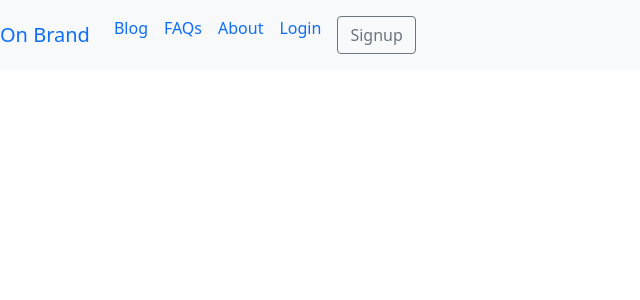
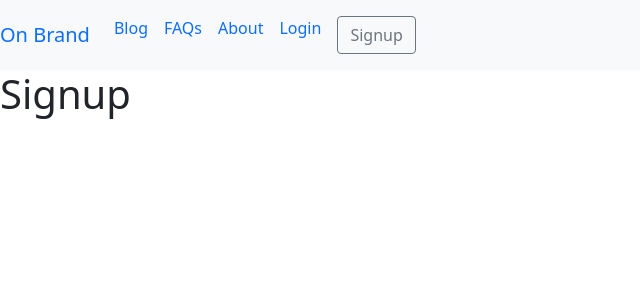
Before and after one commit to BrittanyMBui/onbrand-mvp, a React (Create React App) app in the folder onbrand-client/: page /signup in a window 1280 px wide. Shown: the top 300 px of the page, without its empty margins (0-640 px from the left). Built offline with nearby package versions, Linux system fonts and the light colour scheme.

Commit message:
Adds link to signup component

```diff
--- a/onbrand-client/src/App.js
+++ b/onbrand-client/src/App.js
@@ -6,6 +6,7 @@ import './App.css';
 import Home from './pages/Home';
 import NavBar from './components/NavBar';
 import Login from './pages/Login';
+import Signup from './pages/Signup';
 
 function App() {
   return (
@@ -13,6 +14,7 @@ function App() {
       <NavBar />
       <Route exact path='/' component={Home} />
       <Route exact path='/login' component={Login} />
+      <Route exact path='/signup' component={Signup} />
     </Router>
   );
 }
--- a/onbrand-client/src/pages/Signup.js
+++ b/onbrand-client/src/pages/Signup.js
@@ -0,0 +1,8 @@
+
+function Signup() {
+    return(
+        <h1>Signup</h1>
+    )
+}
+
+export default Signup;
```
